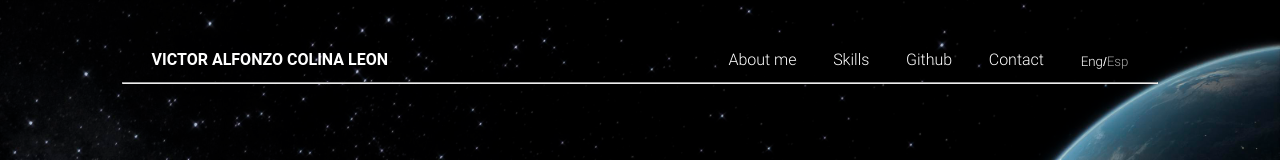
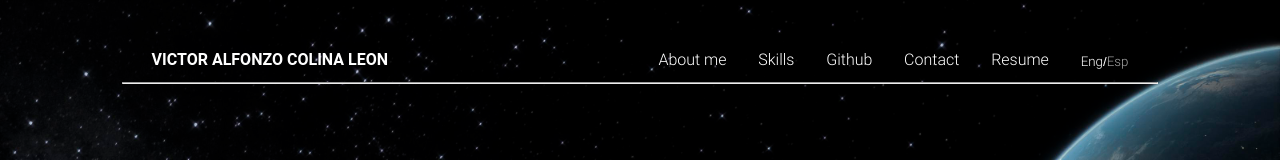
Before and after one commit to victorcolina22/portfolio, a React (Create React App) app: page / in a window 1280 px wide. Shown: the top 160 px of the page. Built offline with nearby package versions, Linux system fonts and the light colour scheme.

Commit message:
Ajuste en responsive y nuevo item para el navbar: resume

```diff
--- a/src/assets/translations/en/global.json
+++ b/src/assets/translations/en/global.json
@@ -2,7 +2,8 @@
   "navbar": {
     "about-me": "About me",
     "skills": "Skills",
-    "contact": "Contact"
+    "contact": "Contact",
+    "resume": "Resume"
   },
   "presentation": {
     "projects": "Projects"
--- a/src/assets/translations/es/global.json
+++ b/src/assets/translations/es/global.json
@@ -2,7 +2,8 @@
   "navbar": {
     "about-me": "Sobre mi",
     "skills": "Habilidades",
-    "contact": "Contacto"
+    "contact": "Contacto",
+    "resume": "Currículum"
   },
   "presentation": {
     "projects": "Proyectos"
--- a/src/components/navbar/Navbar.js
+++ b/src/components/navbar/Navbar.js
@@ -5,6 +5,8 @@ import { TranslationContext } from '../../assets/translations/TranslationContext
 import { useTranslation } from 'react-i18next';
 
 import './navbar.css';
+
+import cv from '../../assets/Curriculum_Victor_Colina.pdf';
 
 
 export const Navbar = () => {
@@ -59,6 +61,11 @@ export const Navbar = () => {
                         <li>
                             <a href='#contact-me'>
                                 <p>{t("navbar.contact")}</p>
+                            </a>
+                        </li>
+                        <li>
+                            <a href={cv} download>
+                                <p>{t("navbar.resume")}</p>
                             </a>
                         </li>
                         <li>
@@ -125,6 +132,15 @@ export const Navbar = () => {
                                 </a>
                             </li>
                             <li>
+                                <a
+                                    href={cv}
+                                    download
+                                    onClick={hideBurgerMenu}
+                                >
+                                    <p>{t("navbar.resume")}</p>
+                                </a>
+                            </li>
+                            <li>
                                 <button
                                     className='changeLanguage'
                                     onClick={handleLanguage}>
--- a/src/components/navbar/navbar.css
+++ b/src/components/navbar/navbar.css
@@ -21,7 +21,7 @@
 
 .navbar__items__list {
   max-width: 600px;
-  width: 400px;
+  width: 470px;
   display: flex;
   justify-content: space-between;
   align-items: center;
@@ -114,7 +114,22 @@ hr {
   margin: 0 auto;
 }
 
-@media (min-width: 768px) {
+/* @media (min-width: 767px) {
+  .navbar {
+    padding: 0 30px;
+  }
+
+  .navbar__hamburger,
+  .navbar-responsive {
+    display: none;
+  }
+
+  .navbar__items {
+    display: block;
+  }
+} */
+
+@media (min-width: 1024px) {
   .navbar {
     padding: 0 30px;
   }
```
Also changed, not shown: 1 other file (tests, documents, lock files or other folders).
